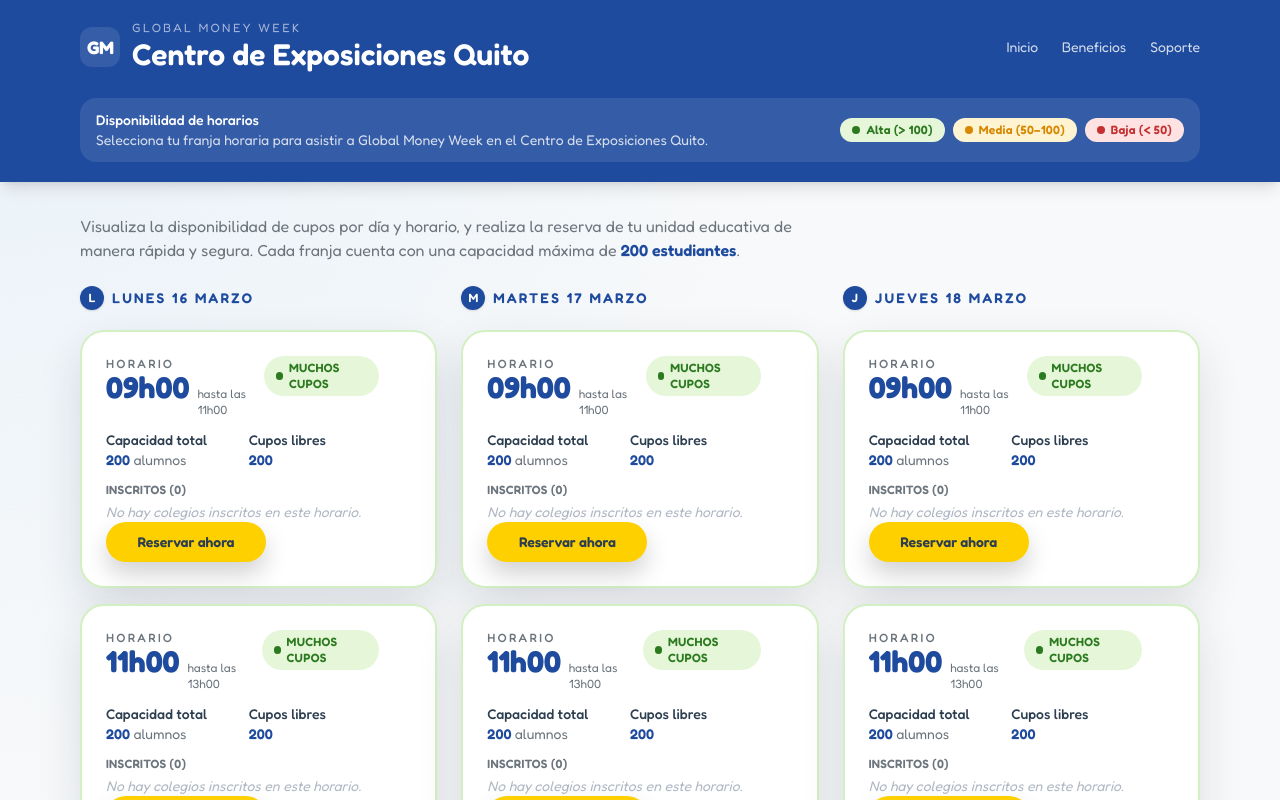
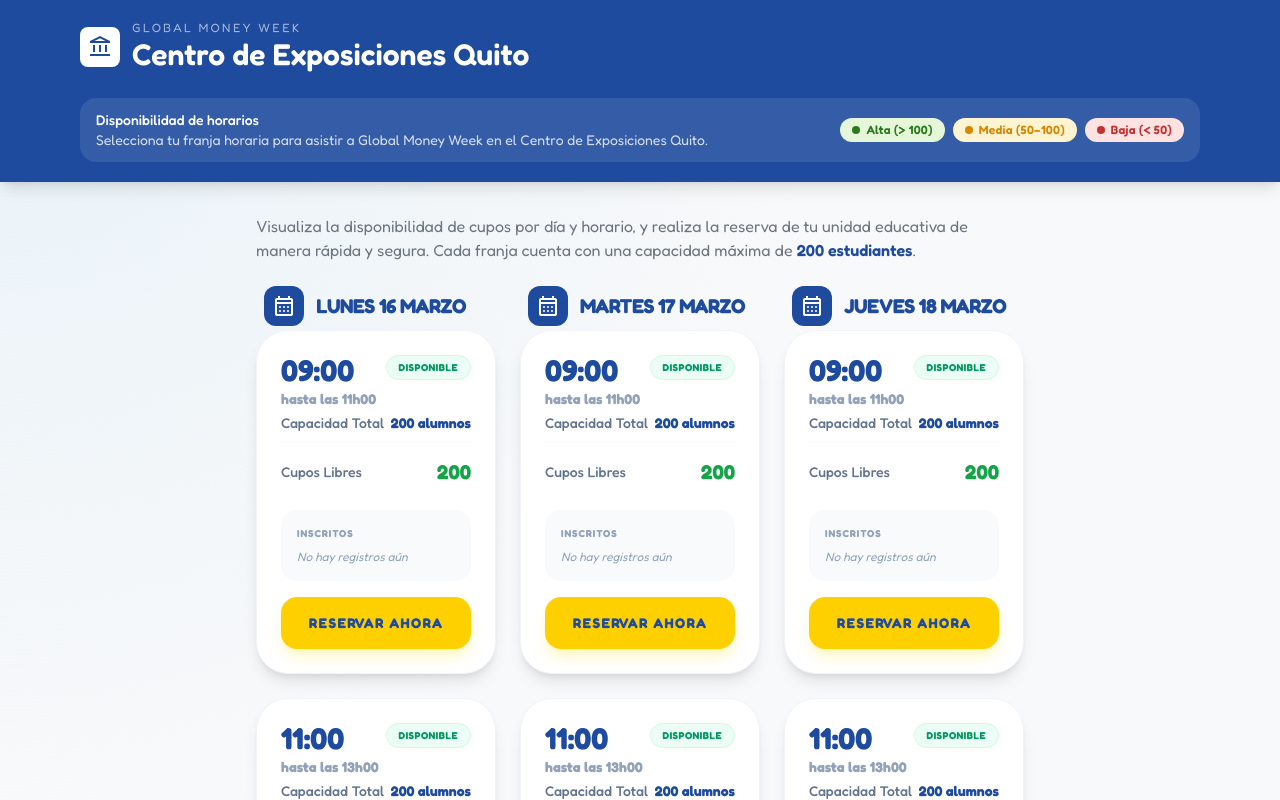
Before and after one commit to Martina350/horarios_feria, a React (Vite) app: page / in a window 1280 px wide. Shown: the top 800 px of the page. Built offline with nearby package versions, Linux system fonts and the light colour scheme.

Commit message:
ultimos diseños aplicados

```diff
--- a/src/App.tsx
+++ b/src/App.tsx
@@ -45,8 +45,10 @@
         <div className="container-page py-4 md:py-5 flex flex-col gap-4">
           <div className="flex flex-col md:flex-row md:items-center md:justify-between gap-4">
             <div className="flex items-center gap-3">
-              <div className="h-10 w-10 rounded-xl bg-white/10 flex items-center justify-center font-bold text-lg tracking-tight">
-                GM
+              <div className="h-10 w-10 flex items-center justify-center bg-white p-1.5 rounded-lg">
+                <span className="material-symbols-outlined text-[#1f4b9e] text-3xl font-bold">
+                  account_balance
+                </span>
               </div>
               <div>
                 <p className="text-xs uppercase tracking-[0.2em] text-white/60">
@@ -57,11 +59,6 @@
                 </h1>
               </div>
             </div>
-            <nav className="hidden md:flex items-center gap-6 text-sm text-white/80">
-              <button className="hover:text-white transition-colors">Inicio</button>
-              <button className="hover:text-white transition-colors">Beneficios</button>
-              <button className="hover:text-white transition-colors">Soporte</button>
-            </nav>
           </div>
 
           <div className="mt-2 bg-white/10 backdrop-blur rounded-2xl px-4 py-3 flex flex-col md:flex-row md:items-center md:justify-between gap-3">
--- a/src/components/DayCard.tsx
+++ b/src/components/DayCard.tsx
@@ -5,133 +5,135 @@
   onReserveClick: (slot: TimeSlot) => void;
 };
 
-function getAvailabilityColor(available: number) {
-  if (available > 100) return "bg-[#e6f7d9] text-[#2c7a1f]";
-  if (available >= 50) return "bg-[#fff4d2] text-[#d88700]";
-  return "bg-[#ffe3e3] text-[#c53030]";
-}
+function getStatusStyles(available: number) {
+  if (available > 100) {
+    return {
+      label: "DISPONIBLE",
+      chipClass:
+        "bg-emerald-50 text-emerald-600 border border-emerald-100",
+      valueClass: "text-[#16a34a]",
+      cardAccentClass: "",
+    };
+  }
 
-function getAvailabilityLabel(available: number) {
-  if (available > 100) return "Muchos cupos";
-  if (available >= 50) return "Pocos cupos";
-  return "Casi lleno";
-}
+  if (available >= 50) {
+    return {
+      label: "MEDIA",
+      chipClass: "bg-amber-50 text-amber-600 border border-amber-100",
+      valueClass: "text-[#f59e0b]",
+      cardAccentClass: "",
+    };
+  }
 
-function getBorderColor(available: number) {
-  if (available > 100) return "border-[#d3f0c2]";
-  if (available >= 50) return "border-[#ffe3a3]";
-  return "border-[#ffb3b3]";
+  return {
+    label: "LIMITADA",
+    chipClass: "bg-red-50 text-red-600 border border-red-100",
+    valueClass: "text-[#e11d48]",
+    cardAccentClass: "border-l-4 border-l-[#e11d48]",
+  };
 }
 
 export function DayCard({ day, onReserveClick }: DayCardProps) {
   return (
-    <section className="card-day">
-      <header className="flex items-center gap-2 mb-1">
-        <span className="inline-flex items-center justify-center h-6 w-6 rounded-full bg-[#1f4b9e] text-white text-xs font-semibold shadow-sm">
-          {day.day.split(" ")[0][0]}
-        </span>
-        <h2 className="text-sm font-semibold tracking-[0.16em] text-[#1f4b9e] uppercase">
+    <section className="space-y-6">
+      <header className="flex items-center gap-3 px-2 mb-1">
+        <div className="w-10 h-10 rounded-xl bg-[#1f4b9e] flex items-center justify-center text-white">
+          <span className="material-symbols-outlined">calendar_month</span>
+        </div>
+        <h2 className="text-xl font-extrabold text-[#1f4b9e] uppercase tracking-tight">
           {day.day}
         </h2>
       </header>
 
-      <div className="grid gap-4">
+      <div className="space-y-6">
         {day.slots.map((slot) => {
-          const availabilityColor = getAvailabilityColor(slot.available);
-          const availabilityLabel = getAvailabilityLabel(slot.available);
-          const borderColor = getBorderColor(slot.available);
+          const { label, chipClass, valueClass, cardAccentClass } =
+            getStatusStyles(slot.available);
           const isFull = slot.available === 0;
+
+          const [rawStart, rawEnd] = slot.time.split("-").map((v) => v.trim());
+          const startDisplay = rawStart.replace("h", ":");
 
           return (
             <article
               key={slot.id}
-              className={`card-slot border-2 ${borderColor} max-w-[360px] mx-auto`}
+              className={`bg-white rounded-[2rem] border border-slate-100 shadow-lg hover:shadow-2xl transition-all duration-300 p-6 group max-w-[380px] mx-auto ${cardAccentClass}`}
             >
-              <div className="flex-1 space-y-3">
-                <div className="flex items-start justify-between gap-3">
+              <div className="flex-1 space-y-6">
+                <div className="flex justify-between items-start mb-1">
                   <div>
-                    <p className="text-xs font-medium text-[#6c757d] uppercase tracking-[0.2em]">
-                      Horario
+                    <p className="text-3xl font-black text-[#1f4b9e] leading-none">
+                      {startDisplay}
                     </p>
-                    <div className="flex items-baseline gap-2">
-                      <span className="text-3xl font-bold text-[#1f4b9e] leading-none">
-                        {slot.time.split(" ")[0]}
-                      </span>
-                      <span className="text-xs text-[#6c757d]">
-                        hasta las {slot.time.split("-")[1]?.trim()}
-                      </span>
-                    </div>
+                    <p className="text-sm font-bold text-slate-400 mt-1">
+                      hasta las {rawEnd}
+                    </p>
                   </div>
-                  <span className={`badge ${availabilityColor}`}>
-                    <span className="h-2 w-2 rounded-full bg-current mr-1.5" />
-                    {availabilityLabel.toUpperCase()}
+                  <span
+                    className={`px-3 py-1 rounded-full text-[10px] font-black uppercase tracking-wider ${chipClass}`}
+                  >
+                    {label}
                   </span>
                 </div>
 
-                <dl className="grid grid-cols-2 gap-3 text-xs md:text-sm text-[#6c757d]">
-                  <div>
-                    <dt className="font-medium text-[#2c3e50]">
-                      Capacidad total
-                    </dt>
-                    <dd>
-                      <span className="font-semibold text-[#1f4b9e]">
-                        {slot.capacity}
-                      </span>{" "}
-                      alumnos
-                    </dd>
+                <div className="space-y-4 mb-6">
+                  <div className="flex justify-between items-center text-sm border-b border-slate-50 pb-2">
+                    <span className="text-slate-500 font-medium">
+                      Capacidad Total
+                    </span>
+                    <span className="font-bold text-[#1f4b9e]">
+                      {slot.capacity} alumnos
+                    </span>
                   </div>
-                  <div>
-                    <dt className="font-medium text-[#2c3e50]">Cupos libres</dt>
-                    <dd>
-                      <span className="font-semibold text-[#1f4b9e]">
-                        {slot.available}
-                      </span>
-                    </dd>
+                  <div className="flex justify-between items-center text-sm">
+                    <span className="text-slate-500 font-medium">
+                      Cupos Libres
+                    </span>
+                    <span className={`text-xl font-black ${valueClass}`}>
+                      {slot.available}
+                    </span>
                   </div>
-                </dl>
+                </div>
 
-                <div className="mt-2">
-                  <p className="text-xs font-semibold text-[#6c757d] uppercase tracking-wide mb-1">
-                    Inscritos ({slot.schools.length})
+                <div className="bg-slate-50 rounded-2xl p-4 mb-4">
+                  <p className="text-[10px] uppercase font-black text-slate-400 mb-2 tracking-widest">
+                    {slot.schools.length === 0
+                      ? "Inscritos"
+                      : `Inscritos (${slot.schools.length})`}
                   </p>
                   {slot.schools.length === 0 ? (
-                    <p className="text-sm text-[#b0b8c4] italic">
-                      No hay colegios inscritos en este horario.
+                    <p className="text-xs text-slate-400 italic">
+                      No hay registros aún
                     </p>
                   ) : (
-                    <ul className="space-y-1 rounded-2xl bg-white/80 border border-[#e9ecef] px-3 py-2">
+                    <div className="space-y-2">
                       {slot.schools.map((school) => (
-                        <li
+                        <div
                           key={`${school.amie}-${school.schoolName}`}
-                          className="flex items-center justify-between text-sm"
+                          className="flex items-center gap-2 text-xs font-bold text-slate-600"
                         >
-                          <span className="font-medium text-[#2c3e50]">
-                            {school.schoolName}
-                          </span>
-                          <span className="text-[#6c757d]">
-                            {school.students} estudiantes
-                          </span>
-                        </li>
+                          <div className="w-1.5 h-1.5 rounded-full bg-[#1f4b9e]" />
+                          <span>{school.schoolName}</span>
+                        </div>
                       ))}
-                    </ul>
+                    </div>
                   )}
-                  <button
-                    type="button"
-                    className="btn-primary w-full md:w-40"
-                    disabled={isFull}
-                    onClick={() => onReserveClick(slot)}
-                  >
-                    {isFull ? "Sin cupos disponibles" : "Reservar ahora"}
-                  </button>
                 </div>
+
+                <button
+                  type="button"
+                  className="w-full bg-[#ffd000] hover:bg-[#e6bc00] text-[#1f4b9e] py-4 rounded-2xl font-black text-sm uppercase tracking-widest shadow-lg shadow-yellow-200/50 transition-all flex items-center justify-center gap-2 disabled:opacity-60 disabled:cursor-not-allowed"
+                  disabled={isFull}
+                  onClick={() => onReserveClick(slot)}
+                >
+                  {isFull ? "Sin cupos disponibles" : "Reservar ahora"}
+                </button>
               </div>
-              <div className="mt-3 md:mt-0 md:ml-4 flex flex-col items-stretch md:items-end gap-2">
-                {isFull && (
-                  <span className="text-xs text-[#c53030] text-right">
-                    Este horario ha alcanzado su capacidad máxima.
-                  </span>
-                )}
-              </div>
+              {isFull && (
+                <p className="mt-2 text-xs text-[#c53030] font-medium">
+                  Este horario ha alcanzado su capacidad máxima.
+                </p>
+              )}
             </article>
           );
         })}
```
